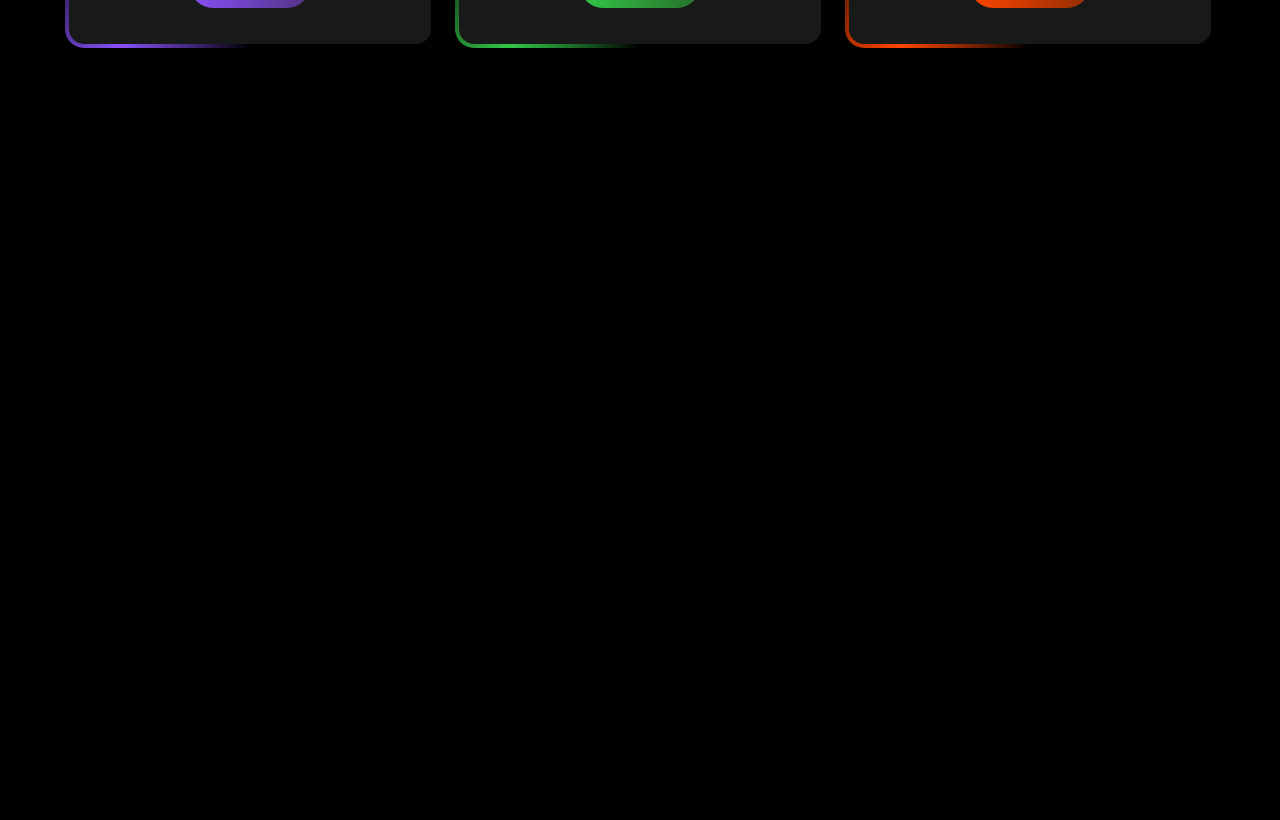
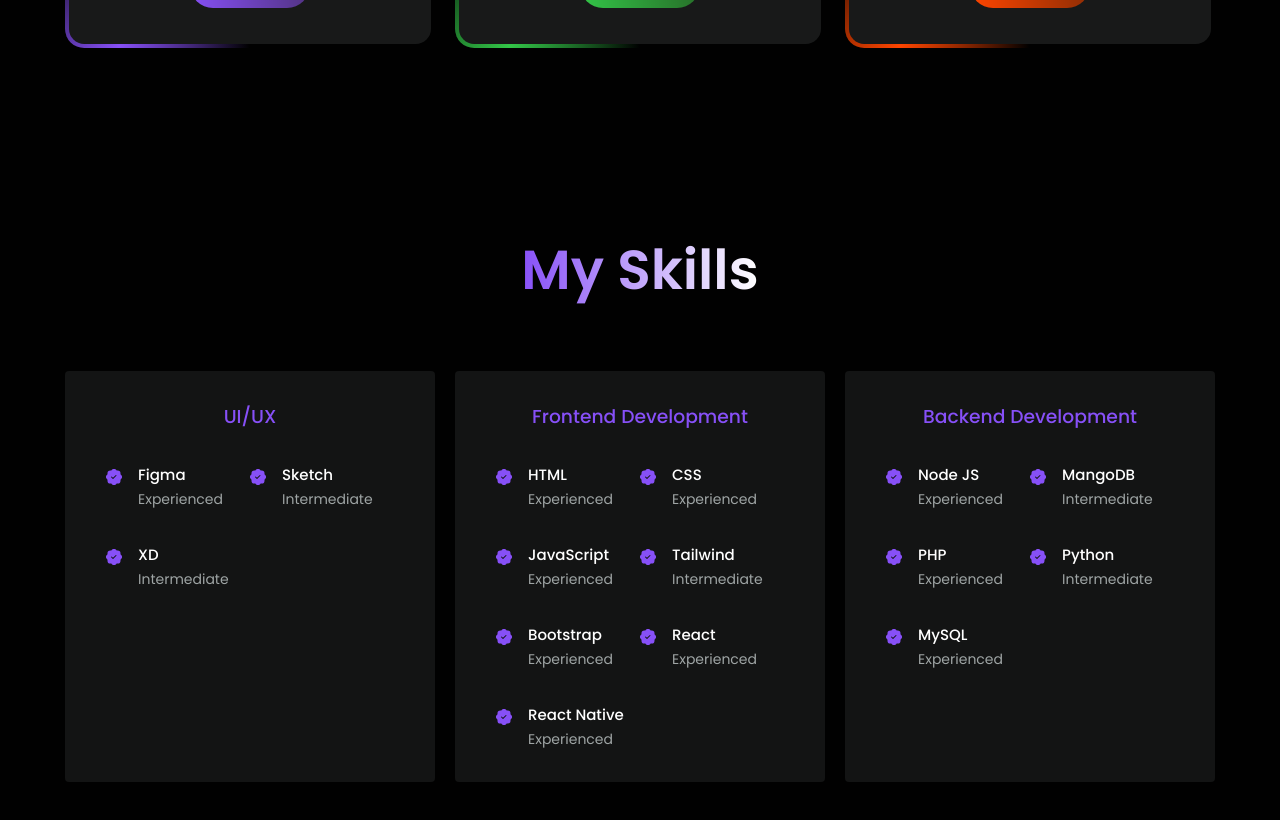
Before and after one commit to freetimezp/js-portfolio-83-web-dev, a React (Create React App) app: page / in a window 1280 px wide. Shown: the part 2340-3160 px from the top of the page. Before the commit the page ends 2468 px from the top, so only its background shows below. Built offline with nearby package versions, Linux system fonts and the light colour scheme.

Commit message:
08. js-portfolio-83-web-dev. Skills component.

```diff
--- a/src/App.js
+++ b/src/App.js
@@ -15,8 +15,8 @@ function App() {
       <Header />
       <About />
       <Services />
-      {/* <Skills />
-      <Projects />
+      <Skills />
+      {/* <Projects />
       <Testimonial />
       <Contact />
       <Footer /> */}
--- a/src/components/skills/Skills.jsx
+++ b/src/components/skills/Skills.jsx
@@ -1,11 +1,24 @@
 import React from 'react';
 import './skills.css';
 
+import { experience } from '../../data/data';
+
+import SkillCard from './skillCard/SkillCard';
+
 const Skills = () => {
     return (
-        <div>
-            Skills
-        </div>
+        <section id="skills">
+            <div className="section__wrapper">
+                <div className="section__header center">
+                    <h2 className="primary__title">My Skills</h2>
+                </div>
+                <div className="skills__container">
+                    {experience.map((list, index) => (
+                        <SkillCard key={index} {...list} />
+                    ))}
+                </div>
+            </div>
+        </section>
     );
 }
 
--- /dev/null
+++ b/src/components/skills/skillCard/SkillCard.jsx
@@ -0,0 +1,25 @@
+import React from 'react';
+import './skillCard.css';
+
+import { BsPatchCheckFill } from 'react-icons/bs';
+
+const SkillCard = ({ data, title }) => {
+  return (
+    <div className='skill__card'>
+      <h3>{title}</h3>
+      <div className="skill__content">
+        {data.map((list, index) => (
+          <article key={index} className='skill__details'>
+            <BsPatchCheckFill className='skill__icon' />
+            <div>
+              <h4 className='skill__name'>{list.skill}</h4>
+              <small className='text__muted skill__level'>{list.level}</small>
+            </div>
+          </article>
+        ))}
+      </div>
+    </div>
+  );
+}
+
+export default SkillCard;
--- /dev/null
+++ b/src/components/skills/skillCard/skillCard.css
@@ -0,0 +1,53 @@
+.skill__card {
+    padding: 30px 40px;
+    border: 1px solid transparent;
+    transition: var(--transition);
+    border-radius: var(--border-radius-1);
+    background: rgba(var(--card-rgb), .1);
+}
+
+.skill__card:hover {
+    background: transparent;
+    border-color: var(--color-primary);
+    cursor: default;
+}
+
+.skill__card h3 {
+    text-align: center;
+    margin-bottom: 2rem;
+    color: var(--color-primary);
+}
+
+.skill__card .skill__content {
+    display: grid;
+    grid-template-columns: 1fr 1fr;
+    row-gap: 2rem;
+}
+
+.skill__card .skill__details {
+    display: flex;
+    gap: 1rem;
+}
+
+.skill__card .skill__icon {
+    margin-top: 6px;
+    color: var(--color-primary);
+}
+
+.skill__card .skill__details .skill__name {
+    font-size: 15px;
+    font-weight: 500;
+}
+
+.skill__card .skill__details .skill__level {
+    font-size: 14px;
+}
+
+@media (max-width: 350px) {
+    .skill__card .skill__details .skill__name {
+        font-size: 12px;
+    }
+    .skill__card .skill__details .skill__level {
+        font-size: 11px;
+    }
+}
--- a/src/components/skills/skills.css
+++ b/src/components/skills/skills.css
@@ -0,0 +1,32 @@
+#skills .skills__container {
+    display: grid;
+    grid-template-columns: 1fr 1fr 1fr;
+    gap: 20px;
+}
+
+@media (max-width: 1024px) {
+    #skills .skills__container {
+        grid-template-columns: 1fr;
+    }
+
+    #skills .skills__container .skill__card {
+        width: 80%;
+        padding: 2rem;
+        margin: 0 auto;
+    }
+
+    #skills .skill__content {
+        padding: 1rem;
+    }
+}
+
+@media (max-width: 600px) {
+    #skills .skills__container {
+        gap: 1rem;
+    }
+
+    #skills .skills__container .skill__card {
+        width: 100%;
+        padding: 2rem 1rem;
+    }
+}
```
